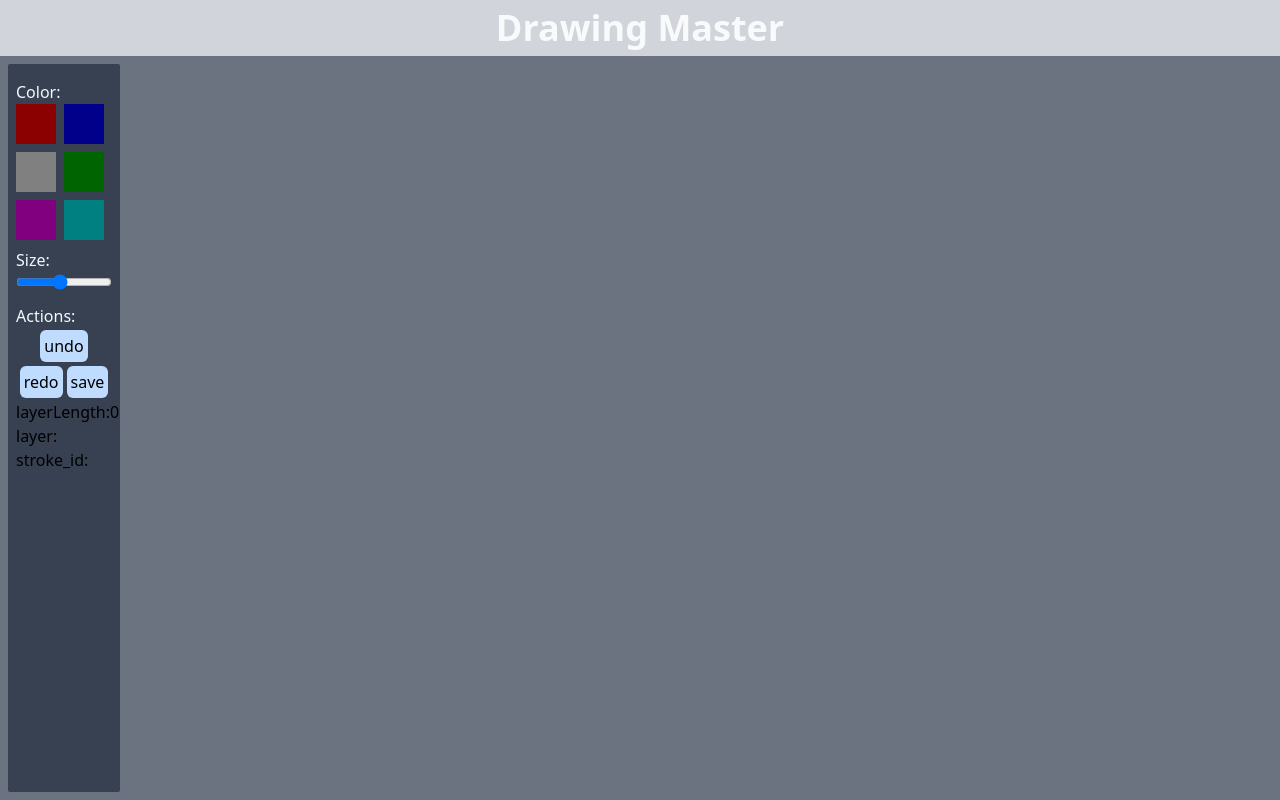
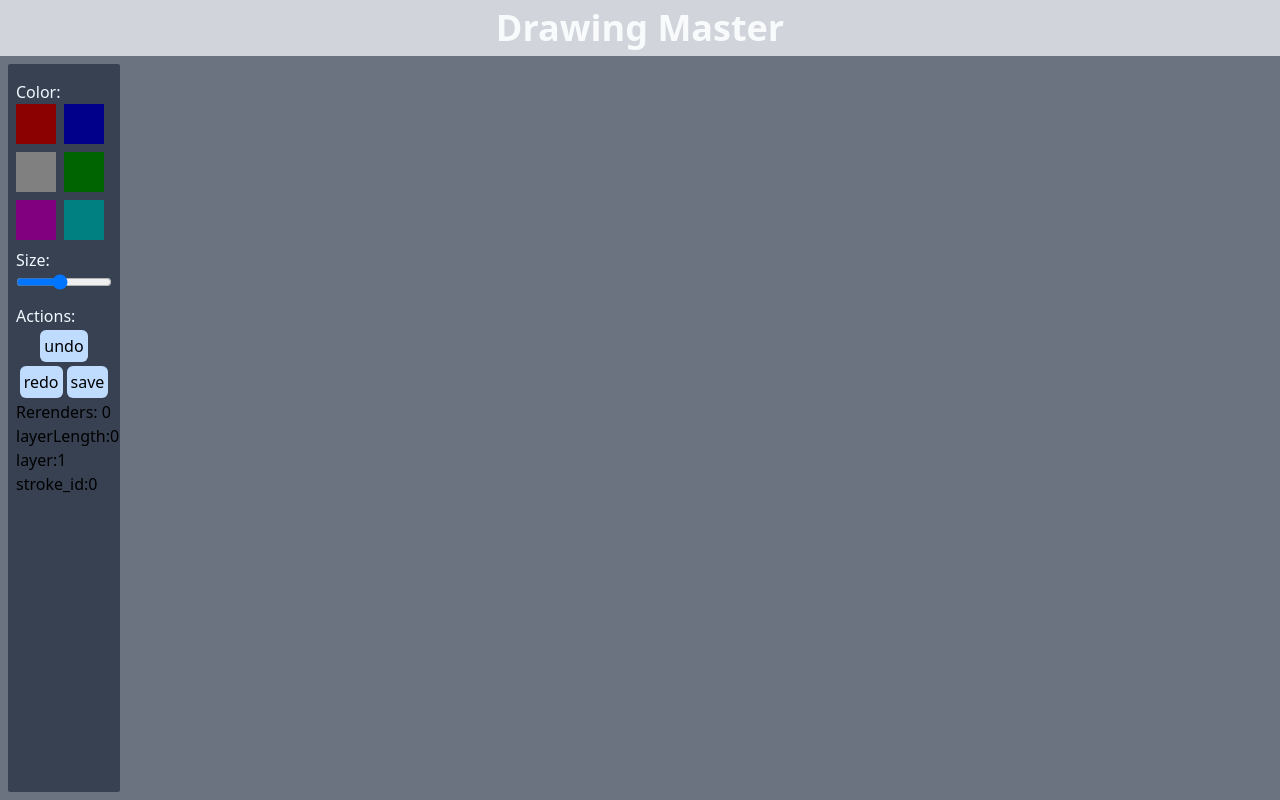
Before and after one commit to mohit-rathee/PlaygroundJS, a Next.js app: page /drawing_master in a window 1280 px wide. Built offline with nearby package versions, Linux system fonts and the light colour scheme.

Commit message:
show debug info

```diff
--- a/app/components/drawing_master/canvas.tsx
+++ b/app/components/drawing_master/canvas.tsx
@@ -8,6 +8,7 @@ function Canvas({ layerLength, strokePointer, canvasRef, canvasContainerRef, add
 
     const [color, setColor] = useState<String>('gray')
     const [lineWidth, setLineWidth] = useState<Number>(5);
+    const [state, updateState] = useState<number>(0);
 
     const colorRef = useRef<String>('gray')
     const lineWidthRef = useRef<Number>(5)
@@ -72,6 +73,7 @@ function Canvas({ layerLength, strokePointer, canvasRef, canvasContainerRef, add
         context?.clearRect(0, 0, canvas.width, canvas.height)
         canvas.removeEventListener('mousemove', draw)
         canvas.removeEventListener('mouseup', stopDrawing)
+        updateState(state+1)
     }
 
     useEffect(() => {
@@ -100,6 +102,7 @@ function Canvas({ layerLength, strokePointer, canvasRef, canvasContainerRef, add
                 save={save}
                 strokePointer={strokePointer}
                 layerLength={layerLength}
+                rerenders = {state}
             />
             <LayerStack
                 canvasRef={canvasRef}
--- a/app/components/drawing_master/playground.tsx
+++ b/app/components/drawing_master/playground.tsx
@@ -96,7 +96,7 @@ export default function Playground() {
     return (
         <div className='w-full h-full flex-col bg-gray-200 gap-2 flex items-center justify-start'>
             <Canvas
-                layerLength={layerLength.current}
+                layerLength={layerLength}
                 strokePointer={strokePointerRef}
                 canvasRef={canvasRef}
                 canvasContainerRef={canvasContainerRef}
--- a/app/components/drawing_master/side_pallete.tsx
+++ b/app/components/drawing_master/side_pallete.tsx
@@ -6,11 +6,12 @@ const colors = [
     'purple',
     'teal',
 ];
-export default function SidePallete({ layerLength,strokePointer,onColorSelect, setLineWidth, lineWidth, undo, redo, save }: any) {
+export default function SidePallete({ layerLength,strokePointer,onColorSelect, setLineWidth, lineWidth, undo, redo, save, rerenders }: any) {
     const handleSliderChange = (event: any) => {
         const value = event.target.value;
         setLineWidth(value);
     };
+    console.log('layerLength: ',layerLength.current)
 
     return (
         <div className='w-28 p-2 z-50 h-full flex flex-col bg-gray-700 rounded-sm'>
@@ -64,9 +65,10 @@ export default function SidePallete({ layerLength,strokePointer,onColorSelect, s
                     save
                 </button>
             </div>
-                layerLength:{layerLength}<br />
-                layer:{strokePointer.layer}<br />
-                stroke_id:{strokePointer.stroke_id}<br />
+                Rerenders: {rerenders.toString()}<br />
+                layerLength:{layerLength.current.toString()}<br />
+                layer:{strokePointer.current.layer}<br />
+                stroke_id:{strokePointer.current.stroke_id}<br />
         </div>
     );
 };
```
